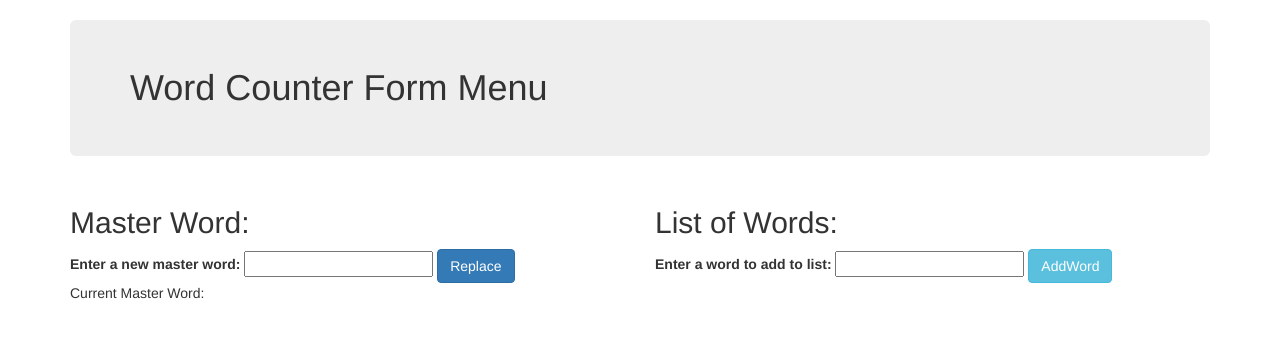
After one commit to nelsonsbrian/GameCenter, an ASP.NET Core app: template WordCounter/Views/WordCounters/Words.cshtml in a window 1280 px wide. The commit adds this page. Shown: the top 338 px of the page. Run offline with ASP.NET Core 8, Linux system fonts and the light colour scheme; the template is opened without the code that fills it, so the values that code supplies are empty; some libraries are stand-ins or nearby versions.

Commit message:
add home page and master word input form page in mvc routes

```diff
--- a/WordCounter.Tests/ModelTests/WordCounterTests.cs
+++ b/WordCounter.Tests/ModelTests/WordCounterTests.cs
@@ -25,19 +25,19 @@ namespace WordCounterTest
       string test = "fun";
       RepeatCounter newWord = new RepeatCounter("fun");
 
-      string result = newWord.GetInput();
+      string result = newWord.Input();
 
       Assert.AreEqual(test, result);
     }
 
     [TestMethod] // test 3
-    public void GetInput_IsEqualtoMaster_True()
+    public void Input_IsEqualtoMaster_True()
     {
       string test = "tissue";
       RepeatCounter newWord = new RepeatCounter(test);
       RepeatCounter.MasterString = "tissue";
 
-      string result = newWord.GetInput();
+      string result = newWord.Input();
 
       Assert.AreEqual(RepeatCounter.MasterString, result);
     }
--- a/WordCounter/Controllers/HomeController.cs
+++ b/WordCounter/Controllers/HomeController.cs
@@ -7,6 +7,10 @@ namespace WordCounter.Controllers
 {
     public class HomeController : Controller
     {
-
+      [HttpGet("/")]
+      public ActionResult Index()
+      {
+        return View();
+      }
     }
 }
--- a/WordCounter/Models/WordCounter.cs
+++ b/WordCounter/Models/WordCounter.cs
@@ -1,6 +1,5 @@
 using System;
 using System.Collections.Generic;
-using System.Linq;
 
 namespace WordCounter.Models
 {
--- a/WordCounter/Startup.cs
+++ b/WordCounter/Startup.cs
@@ -35,7 +35,7 @@ namespace WordCounter
             });
             app.Run(async (context) =>
             {
-                await context.Response.WriteAsync("Hello World!");
+                await context.Response.WriteAsync("The place you tried to go to, did not work!");
             });
         }
     }
--- /dev/null
+++ b/WordCounter/Views/WordCounters/Words.cshtml
@@ -0,0 +1,26 @@
+@{
+  Layout = "_Layout";
+}
+
+<div class="container">
+  <h1 class="jumbotron">Word Counter Form Menu</h1>
+  <div class="row">
+    <div class="col-md-6">
+      <h2>Master Word:</h2>
+      <form class="" action="/words" method="post">
+        <label for="new-master">Enter a new master word:</label>
+        <input type="text" name="new-master" id="new-master">
+        <button type="submit" class="btn btn-primary">Replace</button>
+      </form>
+      Current Master Word: @WordCounter.Models.RepeatCounter.MasterString
+    </div>
+    <div class="col-md-6">
+      <h2>List of Words:</h2>
+      <form class="" action="/words/add" method="post">
+        <label for="new-word">Enter a word to add to list:</label>
+        <input type="text" name="new-word" id="new-word">
+        <button type="submit" class="btn btn-info">AddWord</button>
+      </form>
+    </div>
+  </div>
+</div>
```
Also changed, not shown: WordCounter/Controllers/WordCounterContoller.cs (+20 -1 lines), WordCounter/Views/Home/Index.cshtml (+5 -6 lines), WordCounter/Views/Home/Start.cshtml (deleted, +0 -13 lines), WordCounter/Views/WordCounters/Game.cshtml (renamed from WordCounter/Views/Home/Game.cshtml), WordCounter/Views/WordCounters/GameOver.cshtml (renamed from WordCounter/Views/Home/GameOver.cshtml), 4 other files.
